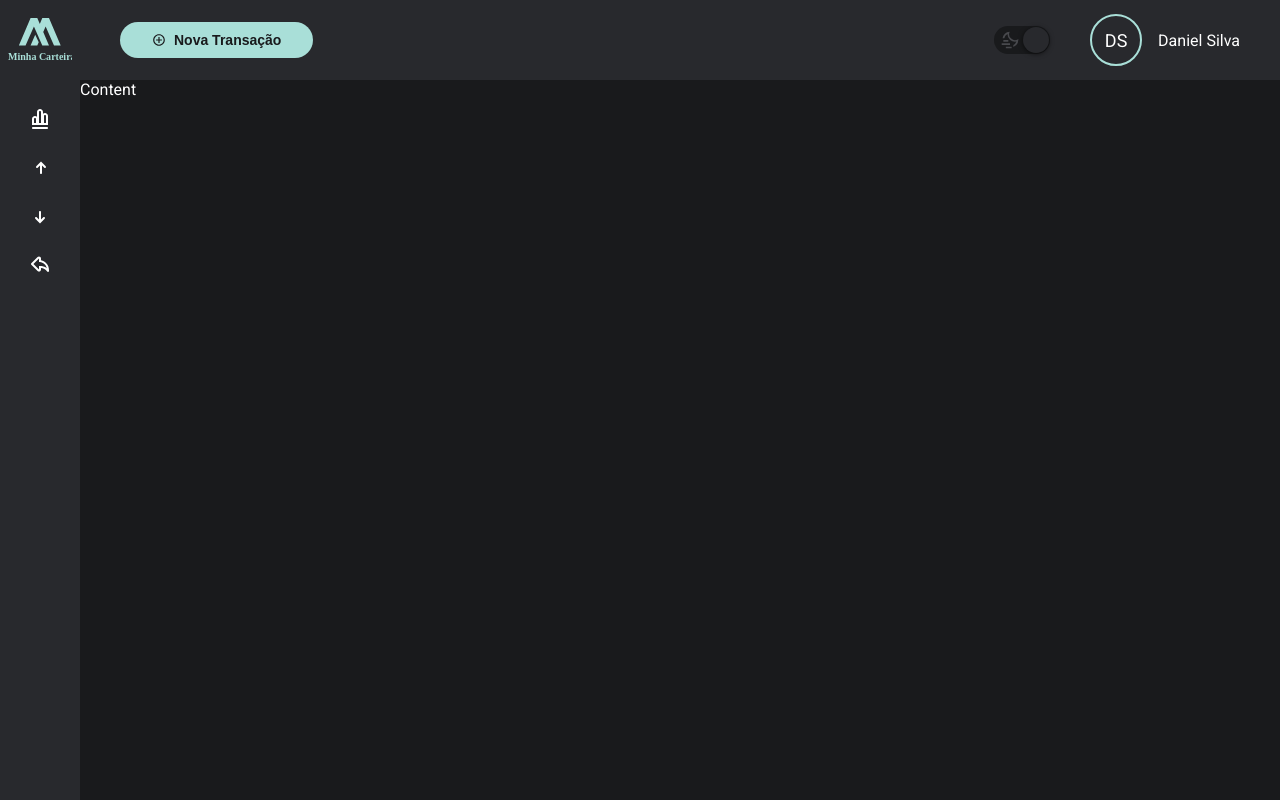
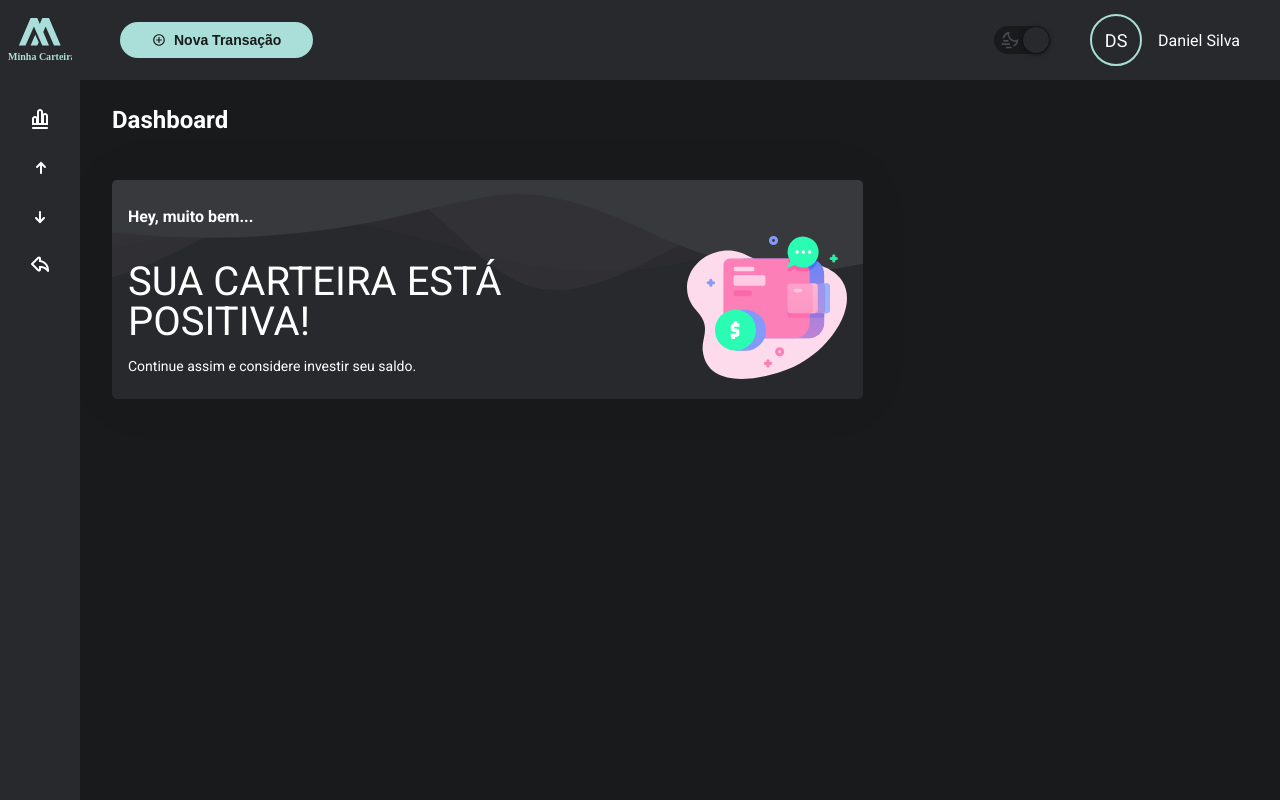
Before and after one commit to dfsilva-dxp/minha-carteira, a React (Create React App) app: page / in a window 1280 px wide. Built offline with nearby package versions, Linux system fonts and the light colour scheme.

Commit message:
feat: importando a page dashboard

```diff
--- a/src/App.tsx
+++ b/src/App.tsx
@@ -1,6 +1,7 @@
 import { ThemeProvider } from "styled-components";
 
 import Layout from "./components/Layout";
+import Dashboard from "./pages/Dashboard";
 
 import { GlobalStyles } from "./styles/global";
 import { dark } from "./styles/themes/dark";
@@ -10,7 +11,7 @@ function App() {
     <ThemeProvider theme={dark}>
       <GlobalStyles />
       <Layout>
-        <p>Content</p>
+        <Dashboard />
       </Layout>
     </ThemeProvider>
   );
```
